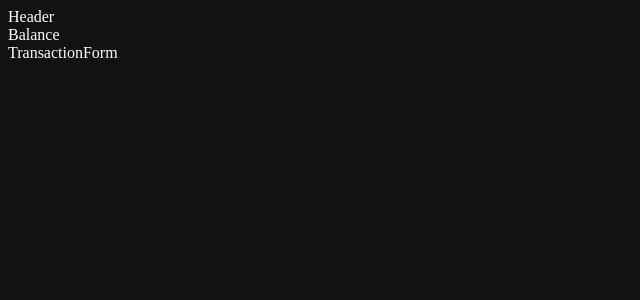
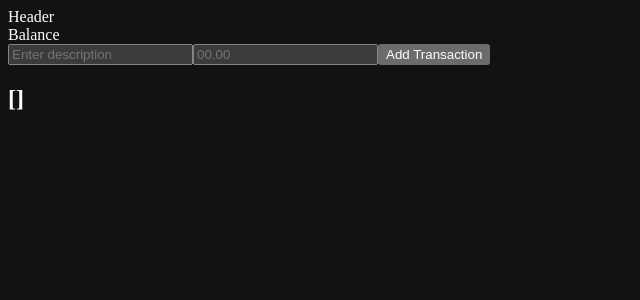
Before and after one commit to matiashernandev/react-expense-tracker, a React (Vite) app: page / in a window 1280 px wide. Shown: the top 300 px of the page, without its empty margins (0-640 px from the left). Built offline with nearby package versions, Linux system fonts and the light colour scheme.

Commit message:
add new transaction logic

```diff
--- a/src/components/TransactionForm.jsx
+++ b/src/components/TransactionForm.jsx
@@ -1,3 +1,38 @@
+import { useState } from "react"
+import { useGlobalState } from "../context/GlobalContext"
+
 export default function TransactionForm() {
-  return <div>TransactionForm</div>
+  const [description, setDescription] = useState("")
+  const [amount, setAmount] = useState(0)
+  const { addTransaction, transactions } = useGlobalState()
+
+  const onSubmit = (e) => {
+    e.preventDefault()
+    addTransaction({
+      id: 1,
+      description,
+      amount,
+    })
+  }
+
+  return (
+    <div>
+      <form onSubmit={onSubmit}>
+        <input
+          onChange={(e) => setDescription(e.target.value)}
+          type="text"
+          placeholder="Enter description"
+        />
+        <input
+          onChange={(e) => setAmount(e.target.value)}
+          type="number"
+          step={0.01}
+          placeholder="00.00"
+        />
+        <button>Add Transaction</button>
+      </form>
+
+      <h2>{JSON.stringify(transactions)}</h2>
+    </div>
+  )
 }
--- a/src/context/AppReducer.jsx
+++ b/src/context/AppReducer.jsx
@@ -1,7 +1,10 @@
 export default (state, action) => {
   switch (action.type) {
     case "ADD_TRANSACTION":
-      return state
+      return {
+        ...state,
+        transactions: [...state.transactions, action.payload],
+      }
 
     default:
       return state
--- a/src/context/GlobalContext.jsx
+++ b/src/context/GlobalContext.jsx
@@ -12,8 +12,20 @@ const initialState = {
 export const GlobalProvider = ({ children }) => {
   const [state, dispatch] = useReducer(AppReducer, initialState)
 
+  const addTransaction = (transaction) => {
+    dispatch({
+      type: "ADD_TRANSACTION",
+      payload: transaction,
+    })
+  }
+
   return (
-    <Context.Provider value={{ transactions: state.transactions }}>
+    <Context.Provider
+      value={{
+        transactions: state.transactions,
+        addTransaction,
+      }}
+    >
       {children}
     </Context.Provider>
   )
```
